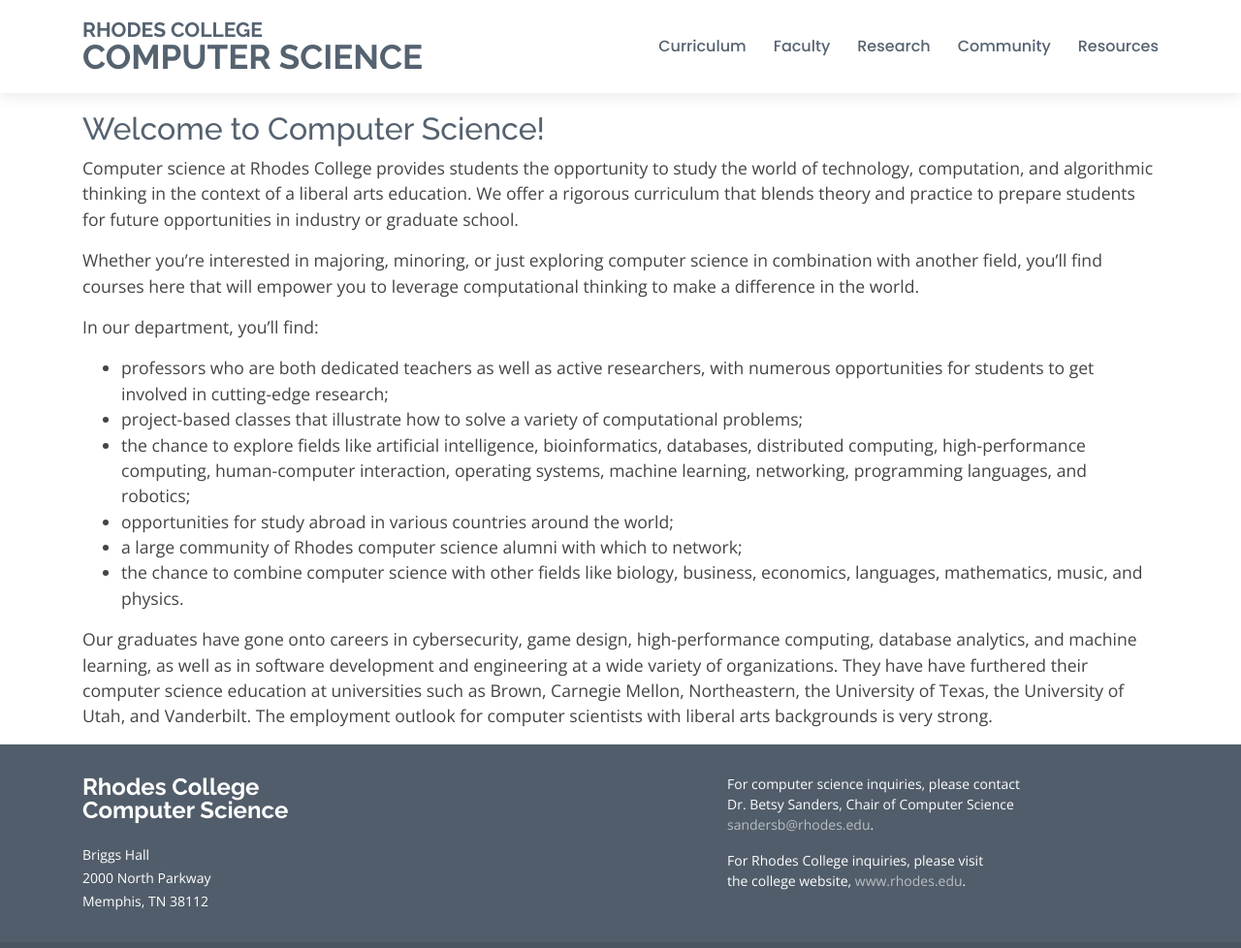
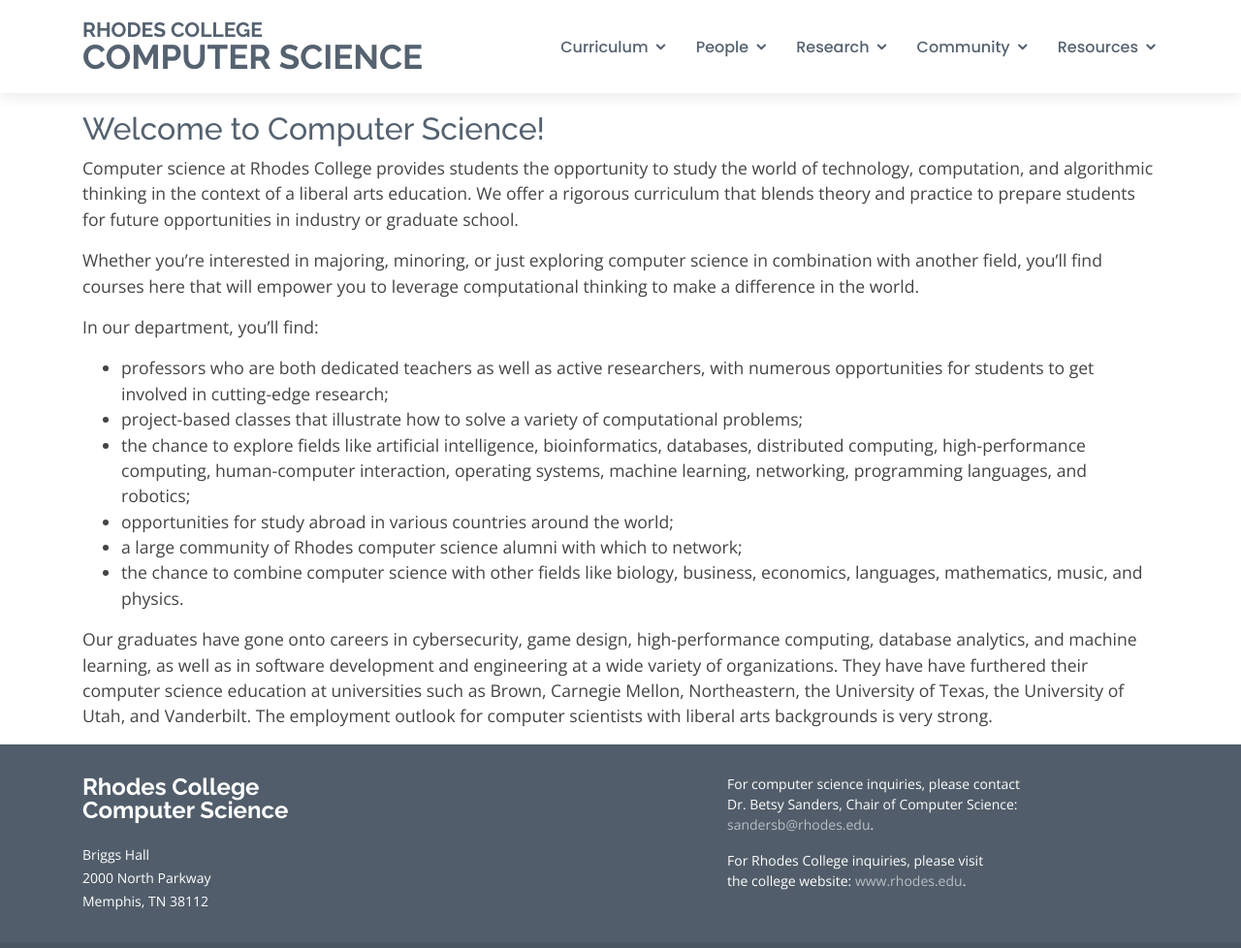
Before and after one commit to Rhodes-CS-Department/website, a Jekyll site: the page built from index.md, in a window 1280 px wide and 1002 px high. Shown: the top 978 px of the window at 97% size. Built offline with Jekyll 4.4.1, drawn with Linux system fonts in a browser that asks for light colours; some of the changed lines change nothing that is shown.

Commit message:
Update navigation

```diff
--- a/_layouts/subpage-template.html
+++ b/_layouts/subpage-template.html
@@ -50,12 +50,79 @@
       <nav class="nav-menu d-none d-lg-block">
 
 				<ul>
-					<li><a href="curriculum/">Curriculum</a></li>
-					<li><a href="faculty/">Faculty</a></li>
-					<li><a href="research/">Research</a></li>
-					<li><a href="community/">Community</a></li>
-					<li><a href="resources/">Resources</a></li>
+					<li class="drop-down"><a href="#">Curriculum</a>
+						<ul>
+							<li><a href="curriculum/overview">Overview</a></li>
+							<li><a href="curriculum/major-and-minor">The Major and Minor</a></li>
+							<li><a href="curriculum/courses">Course Descriptions</a></li>
+							<li><a href="curriculum/plans">Sample Four-Year Plans</a></li>
+							<li><a href="curriculum/internships">Internships</a></li>
+							<li><a href="curriculum/study-abroad">Study Abroad</a></li>
+							<li><a href="#">&mdash;&mdash;&mdash;&mdash;&mdash;&mdash;&mdash;&mdash;&mdash;</span></a></li>
+							<li><a href="curriculum/overview">Spring 2021 Schedule</a></li>
+						</ul>
+					</li>
+
+					<li class="drop-down"><a href="#">People</a>
+						<ul>
+							<li><a href="people/faculty">Faculty</a></li>
+							<li><a href="people/alumni">Alumni</a></li>
+						</ul>
+					</li>
+
+					<li class="drop-down"><a href="#">Research</a>
+						<ul>
+							<li><a href="research/faculty-research">Student Research</a></li>
+							<li><a href="research/student-research">Faculty Research</a></li>
+							<li><a href="research/getting-involved">Getting Involved</a></li>
+						</ul>
+					</li>
+
+					<li class="drop-down"><a href="#">Community</a>
+						<ul>
+							<li><a href="community/diversity-and-inclusion">Diversity and Inclusion</a></li>
+							<li><a href="community/clubs">Clubs and Student Groups</a></li>
+						</ul>
+					</li>
+
+					<li class="drop-down"><a href="#">Resources</a>
+						<ul>
+							<li><a href="resources/student-handbook">Student Handbook</a></li>
+							<li><a href="resources/advising-handbook">Advising Handbook</a></li>
+							<li><a href="resources/tutoring-handbook">Tutoring Handbook</a></li>
+						</ul>
+					</li>
+
 				</ul>
+
+				<!--<ul>
+          <li><a href="index.html">Home</a></li>
+
+          <li class="drop-down"><a href="#">About</a>
+            <ul>
+              <li class="active"><a href="about.html">About Us</a></li>
+              <li><a href="team.html">Team</a></li>
+              <li><a href="testimonials.html">Testimonials</a></li>
+
+              <li class="drop-down"><a href="#">Deep Drop Down</a>
+                <ul>
+                  <li><a href="#">Deep Drop Down 1</a></li>
+                  <li><a href="#">Deep Drop Down 2</a></li>
+                  <li><a href="#">Deep Drop Down 3</a></li>
+                  <li><a href="#">Deep Drop Down 4</a></li>
+                  <li><a href="#">Deep Drop Down 5</a></li>
+                </ul>
+              </li>
+            </ul>
+          </li>
+
+          <li><a href="services.html">Services</a></li>
+          <li><a href="portfolio.html">Portfolio</a></li>
+          <li><a href="pricing.html">Pricing</a></li>
+          <li><a href="blog.html">Blog</a></li>
+          <li><a href="contact.html">Contact</a></li> -->
+
+        </ul>
 
       </nav><!-- .nav-menu -->
 
@@ -104,16 +171,14 @@
           <div class="col-lg-5 col-md-6 footer-links">
             <p>
               	For computer science inquiries, please contact<br>
-              	Dr. Betsy Sanders, Chair of Computer Science<br>
+              	Dr. Betsy Sanders, Chair of Computer Science:<br>
               	<a href="mailto:sandersb@rhodes.edu">sandersb@rhodes.edu</a>.
             </p>
             <p>
               	For Rhodes College inquiries, please visit<br>
-              	the college website, <a href="http://www.rhodes.edu">www.rhodes.edu</a>.
+              	the college website: <a href="http://www.rhodes.edu">www.rhodes.edu</a>.
             </p>
           </div>
-
-
 
         </div>
       </div>
```
